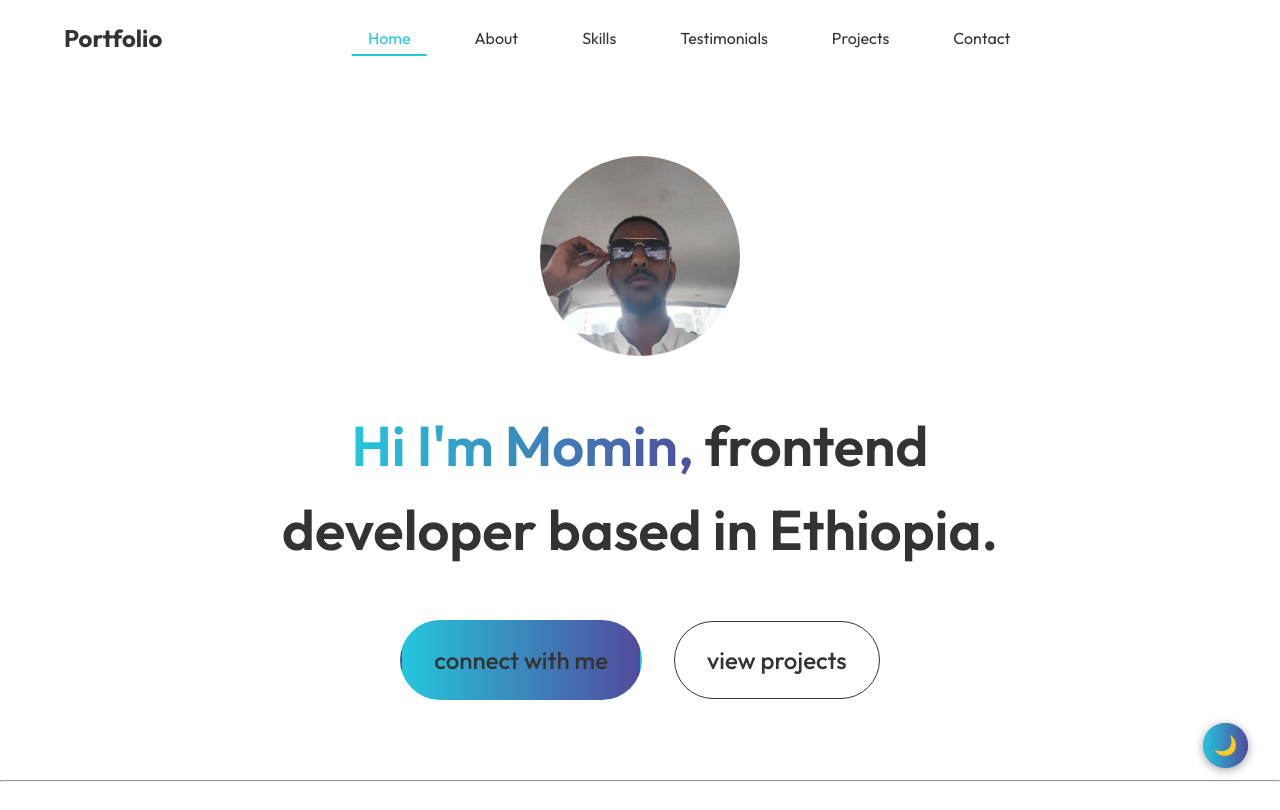
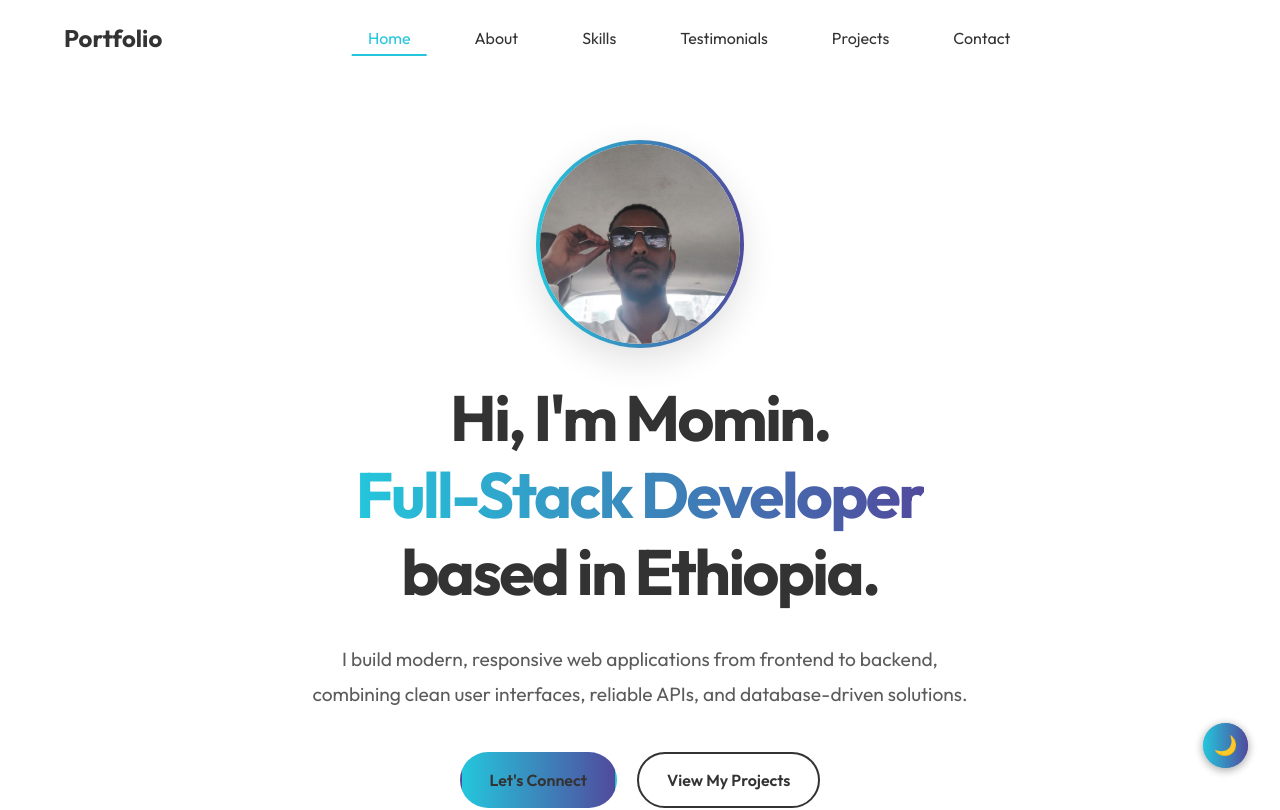
Before and after one commit to mominjemal/my-portfolio, a React (Vite) app: page / in a window 1280 px wide. Shown: the top 810 px of the page. Built offline with nearby package versions, Linux system fonts and the light colour scheme.

Commit message:
feat: enhance Hero component with improved styling and layout

```diff
--- a/src/components/hero/hero.css
+++ b/src/components/hero/hero.css
@@ -1,135 +1,201 @@
-.hero{
+.hero {
     display: flex;
     align-items: center;
     flex-direction: column;
-    gap: 2rem;
-    padding: 0 1rem;
+    gap: 1.5rem;
+    padding: 2rem 1.25rem 1rem;
     margin: 0 auto;
     width: 100%;
+    max-width: 75rem;
     box-sizing: border-box;
 }
-.hero img{
-    margin-top: 3rem;
-    width: 12.5rem;
-    height: 12.5rem;
+
+/* Profile image */
+.hero img {
+    margin-top: 2rem;
+    width: 11rem;
+    height: 11rem;
     border-radius: 50%;
     object-fit: cover;
+    border: 4px solid transparent;
+    background:
+        linear-gradient(var(--background), var(--background)) padding-box,
+        var(--primary-gradient) border-box;
+    box-shadow: 0 12px 35px rgba(0, 0, 0, 0.12);
 }
-.hero h1{
+
+/* Main heading */
+.hero h1 {
     text-align: center;
     width: 100%;
-    font-size: 1.5rem;
-    font-weight: 600;
-    max-width: 100%;
-    padding: 0 1rem;
+    max-width: 58rem;
+    margin: 0;
+    font-size: clamp(2rem, 5vw, 4rem);
+    line-height: 1.2;
+    letter-spacing: -0.04em;
+    font-weight: 700;
+    padding: 0 0.25rem;
     box-sizing: border-box;
 }
-.hero h1 span{
+
+.hero h1 span {
     background: var(--primary-gradient);
     background-clip: text;
     -webkit-background-clip: text;
     -webkit-text-fill-color: transparent;
 }
-.hero p{
+
+/* Introduction paragraph */
+.hero p {
     text-align: center;
     width: 100%;
-    font-size: 1.125rem;
-    line-height: 1.6;
-    max-width: 40rem;
-    padding: 0 1rem;
+    max-width: 42rem;
+    margin: 0;
+    font-size: 1.05rem;
+    line-height: 1.8;
+    color: var(--text-primary);
+    opacity: 0.8;
+    padding: 0 0.25rem;
     box-sizing: border-box;
 }
-.hero-action{
+
+/* Action buttons */
+.hero-action {
     display: flex;
     align-items: center;
-    gap: 1.5rem;
-    font-size: 1.125rem;
-    font-weight: 500;
-    margin-bottom: 3rem;
+    justify-content: center;
+    gap: 1rem;
     flex-wrap: wrap;
-    justify-content: center;
     width: 100%;
-    padding: 0 1rem;
+    margin: 0.5rem 0 3rem;
+    font-size: 1rem;
+    font-weight: 600;
     box-sizing: border-box;
 }
+
 .hero-action a {
     text-decoration: none;
 }
-.hero-connect{
+
+.hero-connect,
+.hero-projects {
+    display: inline-flex;
+    align-items: center;
+    justify-content: center;
+    min-height: 3.25rem;
+    padding: 0.9rem 1.75rem;
+    box-sizing: border-box;
+    border-radius: 999px;
+    cursor: pointer;
+    font: inherit;
+    transition:
+        transform 0.25s ease,
+        box-shadow 0.25s ease,
+        border-color 0.25s ease,
+        background-color 0.25s ease;
+}
+
+.hero-connect {
     background: var(--primary-gradient);
-    border-radius: 3.125rem;
-    padding: 1.25rem 2rem;
-    text-decoration: none;
-    text-underline-position: none;
     color: var(--text-primary);
-    cursor: pointer;
-    border: 0.125rem solid transparent;
-    transition: border-color 0.3s ease;
+    border: 2px solid transparent;
 }
-.hero-projects{
+
+.hero-projects {
     color: var(--text-primary);
-    border: 1px solid var(--text-primary);
-    border-radius: 3.125rem;
-    padding: 1.25rem 2rem;
+    border: 2px solid var(--text-primary);
+    background: transparent;
 }
-.hero-resume{
-    border-radius: 3.125rem;
-    padding: 1.25rem 2rem;
-    border: 0.125rem solid var(--text-primary);
-    cursor: pointer;
-    transition: border-color 0.3s ease;
+
+.hero-connect:hover,
+.hero-projects:hover {
+    transform: translateY(-3px);
 }
-.hero-connect:hover{
-    border-color: var(--text-primary);
+
+.hero-connect:hover {
+    box-shadow: 0 8px 24px rgba(37, 99, 235, 0.2);
 }
-.hero-resume:hover{
+
+.hero-projects:hover {
     border-color: var(--accent);
 }
 
-/* Tablet and up */
+/* Optional resume button */
+.hero-resume {
+    display: inline-flex;
+    align-items: center;
+    justify-content: center;
+    border-radius: 999px;
+    padding: 0.9rem 1.75rem;
+    border: 2px solid var(--text-primary);
+    color: var(--text-primary);
+    cursor: pointer;
+    transition:
+        transform 0.25s ease,
+        border-color 0.25s ease;
+}
+
+.hero-resume:hover {
+    transform: translateY(-3px);
+    border-color: var(--accent);
+}
+
+/* Tablet */
 @media (min-width: 48em) {
     .hero {
-        gap: 2.5rem;
-        padding: 0 2rem;
+        gap: 2rem;
+        padding: 3rem 2rem 1rem;
     }
 
-    .hero h1 {
-        font-size: 2.5rem;
-        width: 90%;
+    .hero img {
+        width: 12rem;
+        height: 12rem;
     }
 
     .hero p {
-        font-size: 1.25rem;
-        width: 80%;
+        font-size: 1.15rem;
     }
 
     .hero-action {
-        gap: 2rem;
+        gap: 1.25rem;
     }
 }
 
-/* Desktop and up */
+/* Desktop */
 @media (min-width: 64em) {
     .hero {
-        gap: 3rem;
-        padding: 0 3rem;
+        gap: 2rem;
+        padding: 3rem 3rem 1rem;
     }
 
-    .hero h1 {
-        font-size: 3.5rem;
-        width: 80%;
+    .hero img {
+        width: 13rem;
+        height: 13rem;
+        margin-top: 1rem;
     }
 
     .hero p {
-        font-size: 1.5rem;
-        width: 70%;
-    }
-
-    .hero img {
-        margin-top: 5rem;
+        font-size: 1.2rem;
     }
 
     .hero-action {
-        font-size: 1.5rem;
+        margin-top: 0.5rem;
+        margin-bottom: 4rem;
     }
 }
+
+/* Respect reduced-motion preferences */
+@media (prefers-reduced-motion: reduce) {
+
+    .hero-connect,
+    .hero-projects,
+    .hero-resume {
+        transition: none;
+    }
+
+    .hero-connect:hover,
+    .hero-projects:hover,
+    .hero-resume:hover {
+        transform: none;
+    }
+}
--- a/src/components/hero/hero.jsx
+++ b/src/components/hero/hero.jsx
@@ -1,19 +1,46 @@
-import React from "react"
-import  './hero.css'
-import { Link } from 'react-router-dom';
-import profile_img from '../../../public/images/profile_image.jpg'
 
-const Hero = () =>{
-  return(
-<div id="hero" className="hero">
-    <img src={profile_img} alt="" />
-     <h1><span>Hi I'm Momin, </span>frontend developer based in Ethiopia.</h1>
-     <div className="hero-action">
-     <Link to='/contact' offset={50} smooth={true}> <div  className="hero-connect">connect with me</div></Link>
-      <Link to='/projects' offset={50} smooth={true}> <div  className="hero-projects">view projects</div></Link>
-     </div>
-</div>
+import React from "react";
+import "./hero.css";
+import { Link } from "react-router-dom";
+import profile_img from "../../../public/images/profile_image.jpg";
 
-  )
-}
-export default Hero
+const Hero = () => {
+  return (
+    <section id="hero" className="hero">
+      <img
+        src={profile_img}
+        alt="Momin, Full-Stack Developer"
+      />
+
+      <h1>
+        Hi, I'm Momin.
+        <br />
+        <span>Full-Stack Developer</span>
+        <br />
+        based in Ethiopia.
+      </h1>
+
+      <p className="hero-description">
+        I build modern, responsive web applications from
+        frontend to backend, combining clean user interfaces,
+        reliable APIs, and database-driven solutions.
+      </p>
+
+      <div className="hero-action">
+        <Link to="/contact">
+          <div className="hero-connect">
+            Let's Connect
+          </div>
+        </Link>
+
+        <Link to="/projects">
+          <div className="hero-projects">
+            View My Projects
+          </div>
+        </Link>
+      </div>
+    </section>
+  );
+};
+
+export default Hero;
```
